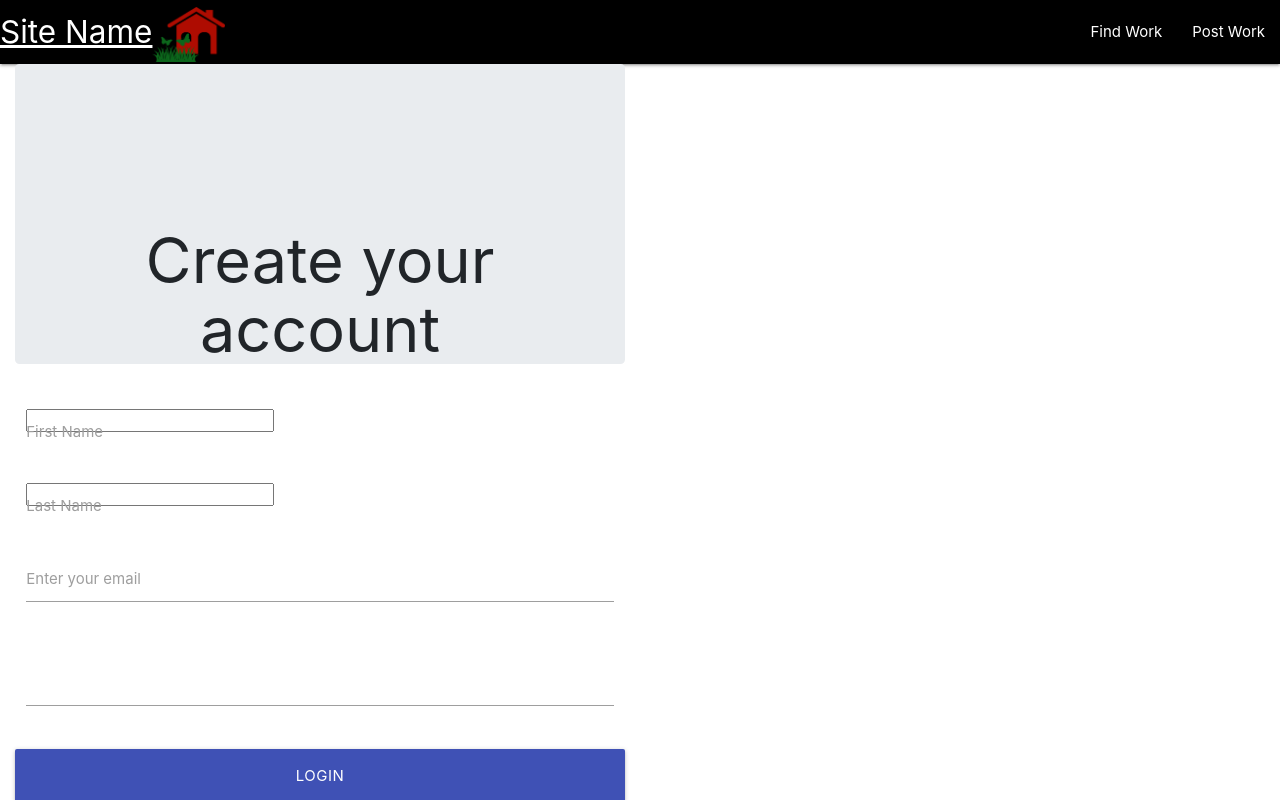
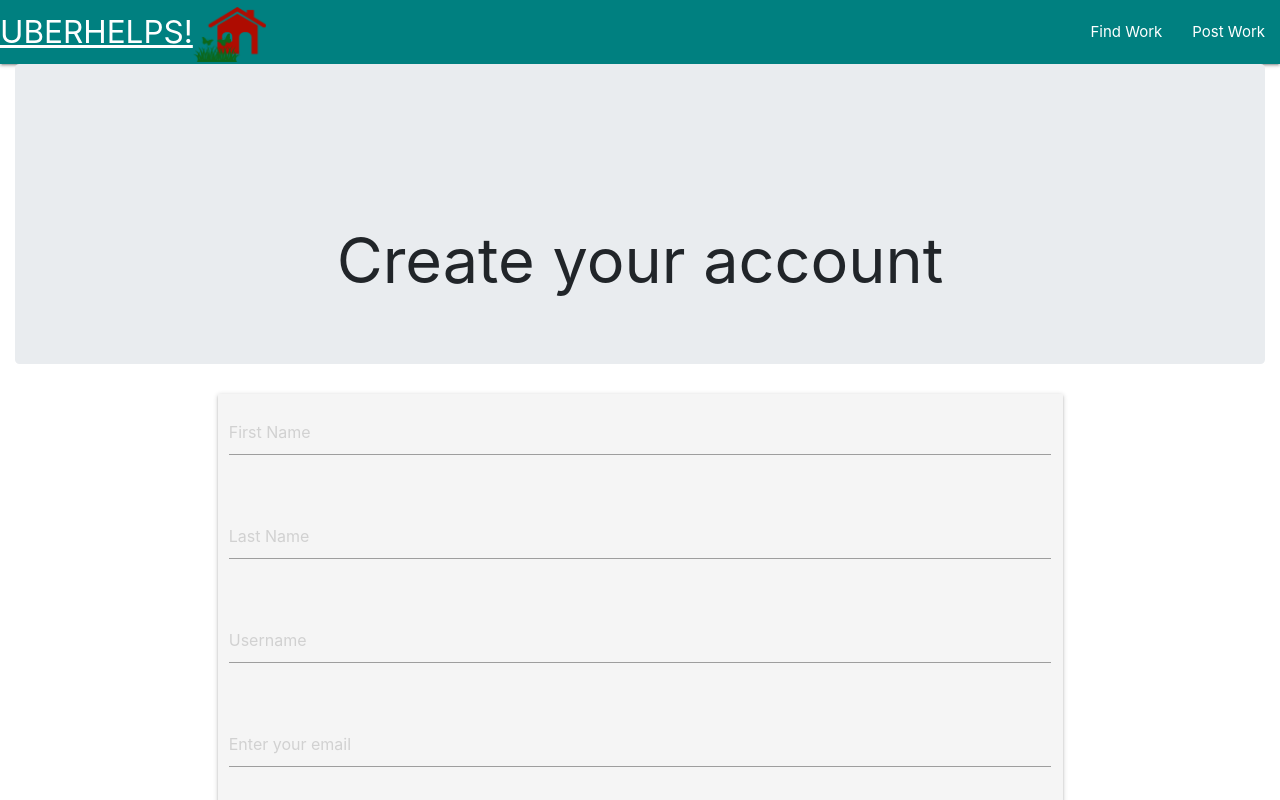
Before and after one commit to MJoles/Project3, a React (Create React App) app in the folder client/: page /signup in a window 1280 px wide. Shown: the top 800 px of the page. Built offline with nearby package versions, Linux system fonts and the light colour scheme.

Commit message:
home page

```diff
--- a/client/src/App.js
+++ b/client/src/App.js
@@ -1,6 +1,6 @@
 import React from "react";
 import { BrowserRouter as Router, Route, Switch } from "react-router-dom";
-import Home from "./pages/Home"
+import Login from "./pages/Login"
 import Signup from "./pages/Signup"
 // import Search from "./components"
 import Nav from "./components/Nav/Nav"
@@ -11,7 +11,7 @@ const App = () =>
   <Router>
     <div>
       <Switch>
-        <Route exact path="/" component={Home} />
+        <Route exact path="/" component={Login} />
         <Route exact path="/signup" component={Signup} />
         {/* <Route exact path="/newjob" component={} /> */}
         {/* <Route exact path="/search" component={Search} /> */}
--- a/client/src/components/Nav/Nav.css
+++ b/client/src/components/Nav/Nav.css
@@ -1,5 +1,5 @@
 .nav-wrapper {
-    background-color: black;
+    background-color: teal;
 }
 
 #image{
--- a/client/src/components/Nav/Nav.js
+++ b/client/src/components/Nav/Nav.js
@@ -6,7 +6,7 @@ import logo from '../../images/LogoMakr_4Tq9vR.png'
 const Nav = props => (
     <nav>
         <div class="nav-wrapper">
-            <a href="#" class="brand-logo"> Site Name
+            <a href="#" class="brand-logo"> UBERHELPS!
                 <img id="image" src={logo}/>
             </a>
                 <ul id="nav-mobile" class="right hide-on-med-and-down">
@@ -15,19 +15,6 @@ const Nav = props => (
                 </ul>
         </div>
     </nav>
-    // <div>
-    //     <ul className="nav">
-    //     <li className="nav-item">
-    //         <a className="nav-link active" href="#">Home</a>
-    //     </li>
-    //     <li className="nav-item">
-    //         <a className="nav-link" href="#">Find Work</a>
-    //     </li>
-    //     <li className="nav-item">
-    //         <a className="nav-link" href="#">Post Work</a>
-    //     </li>
-    //     </ul>
-    // </div>
 );
 
 export default Nav;
--- a/client/src/pages/Home.js
+++ b/client/src/pages/Login.js
@@ -3,7 +3,7 @@ import Nav from '../components/Nav';
 import Jumbotron from "../components/Jumbotron";
 import { Col, Row} from "../components/Grid";
 
-class Home extends Component {
+class Login extends Component {
 
   render() {
     return (
@@ -53,4 +53,4 @@ class Home extends Component {
   }
 }
 
-export default Home;
+export default Login;
--- a/client/src/pages/Signup.js
+++ b/client/src/pages/Signup.js
@@ -9,42 +9,47 @@ class Signup extends Component {
     return (
      <div>
        <Nav />
-          <Col size="md-6">
+          <Col size="md-12">
             <Jumbotron>
               <h1>Create your account</h1>
             </Jumbotron>
-            <form>
+          <center>
+          <div className="container">
+                  <div className="z-depth-1 grey lighten-4 row" >
+            <form className="col s12" method="post">
                 <div className='row'>
                     <div className='input-field col s12'>
-                      <input className='validate' type='first_name' name='first_name' id='first_name' />
-                      <label for='first_name'>First Name</label>
+                        <input className='validate' type='email' name='first_name' id='first_name' placeholder="First Name"/>
+                    </div>
+                </div>
+                <div className='row'>
+                  <div className='input-field col s6'>
+                    <input className='validate' type='email' name='last_name' id='last_name' placeholder="Last Name" />
                   </div>
                 </div>
                 <div className='row'>
                     <div className='input-field col s12'>
-                  <input className='validate' type='last_name' name='last_name' id='last_name' />
-                  <label for='last_name'>Last Name</label>
+                        <input className='validate' type='email' name='first_name' id='first_name' placeholder="Username"/>
                     </div>
                 </div>
                 <div className='row'>
                     <div className='input-field col s12'>
-                      <input className='validate' type='email' name='email' id='email' />
-                      <label for='email'>Enter your email</label>
+                        <input className='validate' type='email' name='email' id='email' placeholder="Enter your email" />
                       </div>
                 </div>
                 <div className='row'>
                     <div className='input-field col s12'>
-                      <input className='validate' type='password' name='password' id='password' />
-                      <label for='password'></label>
+                        <input className='validate' type='password' name='password' id='password' placeholder="Create your password" />
                       </div>
                 </div>
                 <div className='row'>
                   <button type='submit' name='btn_login' className='col s12 btn btn-large waves-effect indigo'>Login</button>
                 </div>
               </form>
+                </div>
+              </div>
+            </center>
           </Col>
-
-
      </div>
     );
   }
```
Lines whose indentation alone changed are shown as unchanged.
